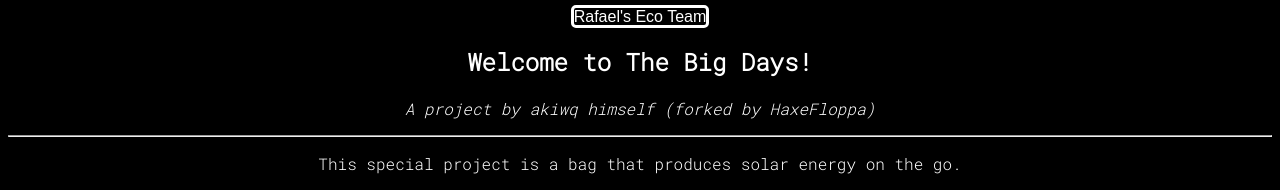
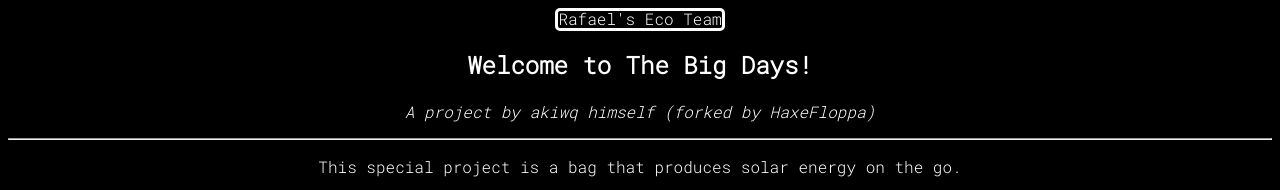
Before and after one commit to The-big-days/The-big-days.github.io, a plain HTML site: page index.html in a window 1280 px wide. Shown: the top 190 px of the page. Drawn offline with Linux system fonts and the light colour scheme; a web font is replaced by a local one.

Commit message:
Update index.html

```diff
--- a/index.html
+++ b/index.html
@@ -26,7 +26,7 @@
   a {
    color: white;
    text-decoration: none;
-   font-family: Roboto Sans, sans-serif;
+   font-family: Roboto Mono, sans-serif;
   }
  </style>
 </head>
```
